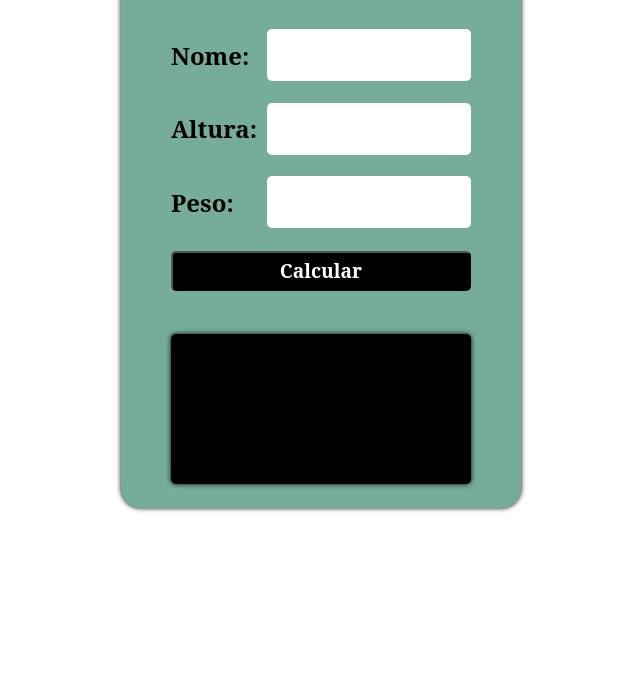
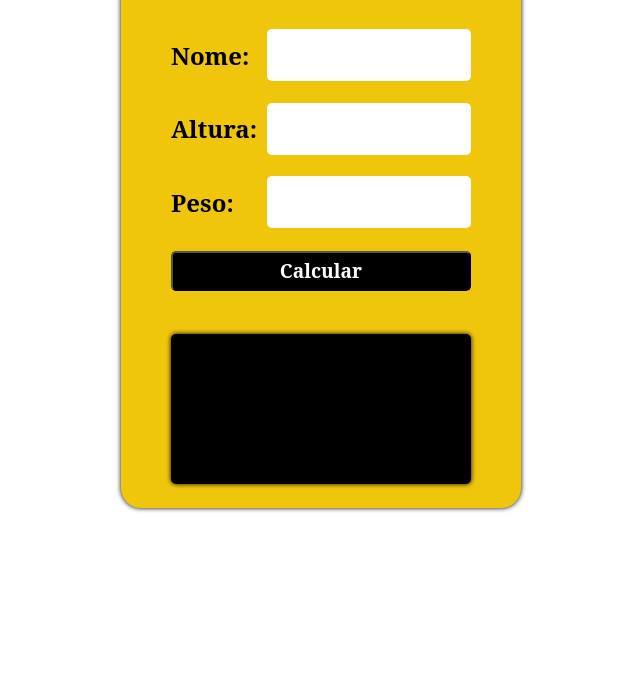
Before and after one commit to isurists/calculadora_imc, a plain HTML site: page index.html in a window 1280 px wide. Shown: the part 100-800 px from the top of the page, without its empty margins (319-959 px from the left). Drawn offline with Linux system fonts and the light colour scheme.

Commit message:
style.css

```diff
--- a/style.css
+++ b/style.css
@@ -10,7 +10,7 @@ main {
 .container {
     display: flex;
     flex-direction: column;
-    background-color: rgb(117, 172, 154);
+    background-color: rgb(240, 198, 13);
     width: 400px;
     height: 600px;
     align-items: center;
```
